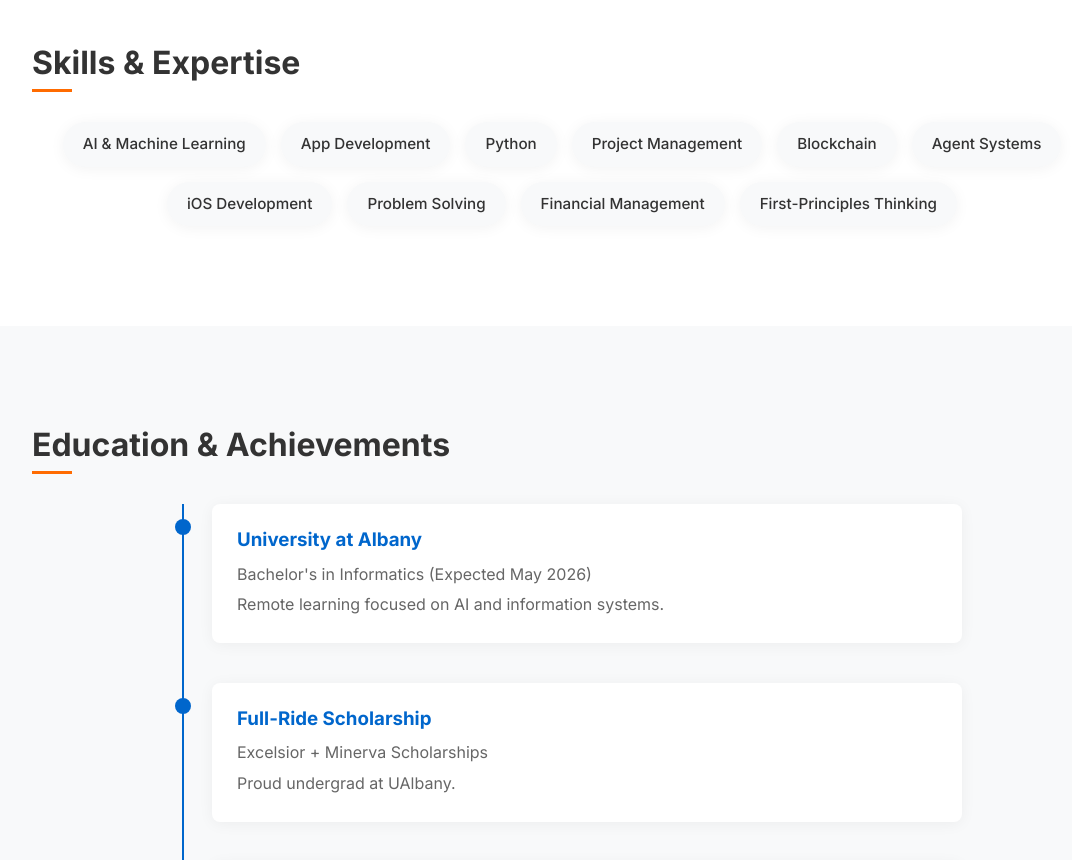
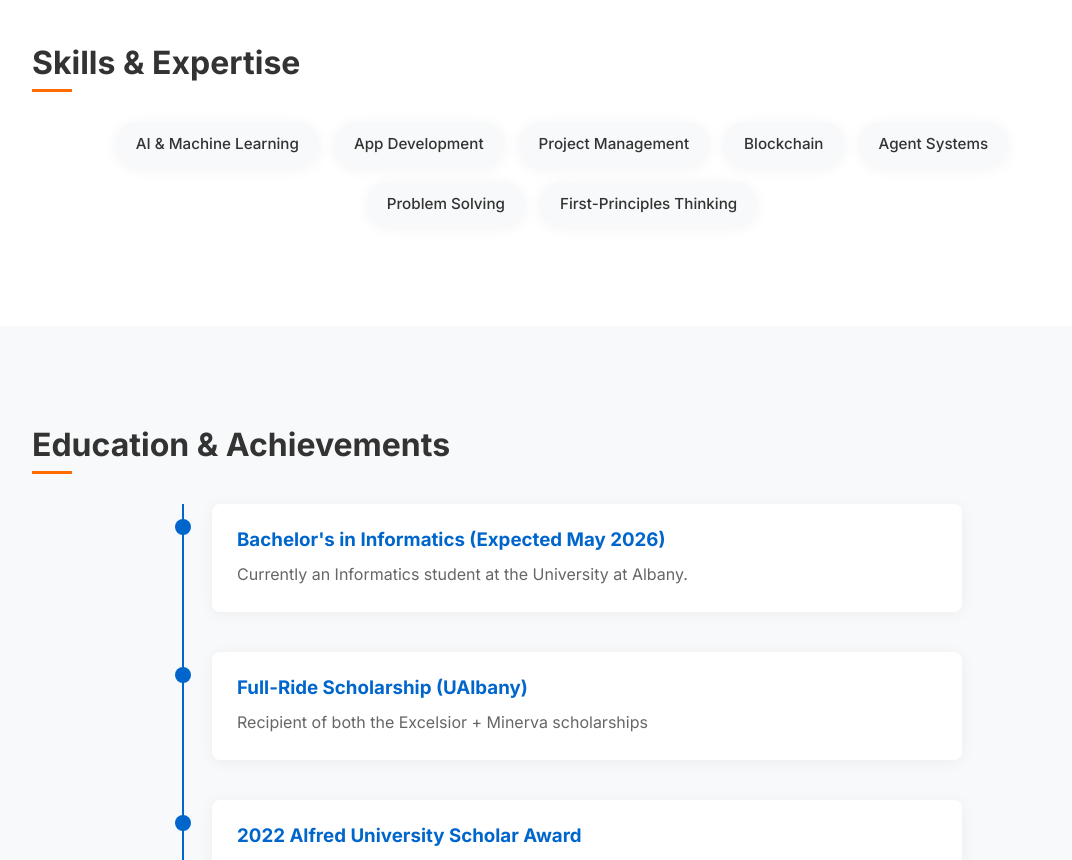
Before and after one commit to jakeadams3/personal-website, a website: page index.html in a window 1280 px wide. Shown: the part 1940-2800 px from the top of the page, without its empty margins (78-1150 px from the left). Drawn offline with Linux system fonts and the light colour scheme.

Commit message:
few tweaks to bio

```diff
--- a/index.html
+++ b/index.html
@@ -37,9 +37,9 @@
                     <img src="assets/me.webp" alt="Jake Adams">
                 </div>
                 <div class="about-text">
-                    <h2>AI Builder & Entrepreneur</h2>
-                    <p>Optimist. Accelerationist. First-principles thinker.</p>
-                    <p>I'm all in on AI. I'm building AI agents, applications, and infrastructure. I believe AGI will emerge from a collective Internet of Agents (IoA), and am contributing my efforts towards laying the ground work for this Internet of Agents. I also have a keen interest in blockchains and decentralized systems.</p>
+                    <h2>Hey there, Jake here.</h2>
+                    <p>I'm a builder and entrepreneur.</p>
+                    <p>I'm all in on AI. I build AI agents, applications, and infrastructure. I believe AGI will emerge from a collective Internet of Agents (IoA), and am contributing my time and energy towards laying the ground work for the Internet of Agents. I also have a keen interest in blockchains and decentralized systems.</p>
                     <div class="social-links">
                         <a href="https://x.com/jaketadams" target="_blank" title="Twitter/X"><i class="fa-brands fa-x-twitter"></i></a>
                         <a href="https://github.com/endev-llc" target="_blank" title="Endev GitHub"><i class="fab fa-github"></i></a>
@@ -146,13 +146,10 @@
                     <div class="skill-tags">
                         <span>AI & Machine Learning</span>
                         <span>App Development</span>
-                        <span>Python</span>
                         <span>Project Management</span>
                         <span>Blockchain</span>
                         <span>Agent Systems</span>
-                        <span>iOS Development</span>
                         <span>Problem Solving</span>
-                        <span>Financial Management</span>
                         <span>First-Principles Thinking</span>
                     </div>
                 </div>
@@ -167,17 +164,15 @@
                 <div class="timeline-item">
                     <div class="timeline-marker"></div>
                     <div class="timeline-content">
-                        <h3>University at Albany</h3>
-                        <p>Bachelor's in Informatics (Expected May 2026)</p>
-                        <p>Remote learning focused on AI and information systems.</p>
+                        <h3>Bachelor's in Informatics (Expected May 2026)</h3>
+                        <p>Currently an Informatics student at the University at Albany.</p>
                     </div>
                 </div>
                 <div class="timeline-item">
                     <div class="timeline-marker"></div>
                     <div class="timeline-content">
-                        <h3>Full-Ride Scholarship</h3>
-                        <p>Excelsior + Minerva Scholarships</p>
-                        <p>Proud undergrad at UAlbany.</p>
+                        <h3>Full-Ride Scholarship (UAlbany)</h3>
+                        <p>Recipient of both the Excelsior + Minerva scholarships</p>
                     </div>
                 </div>
                 <div class="timeline-item">
```
